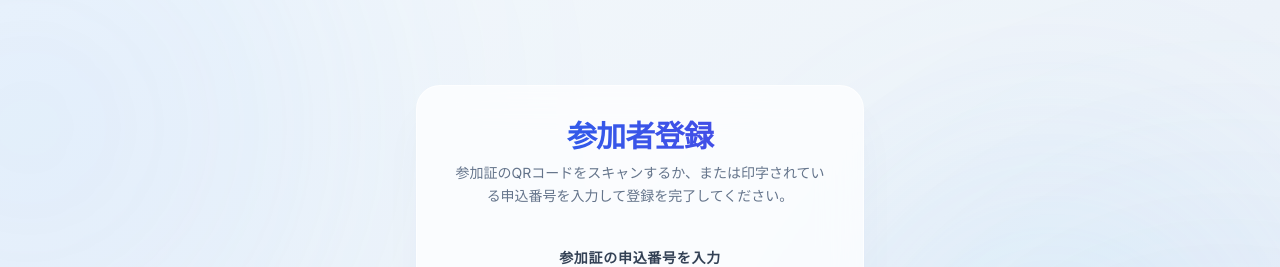
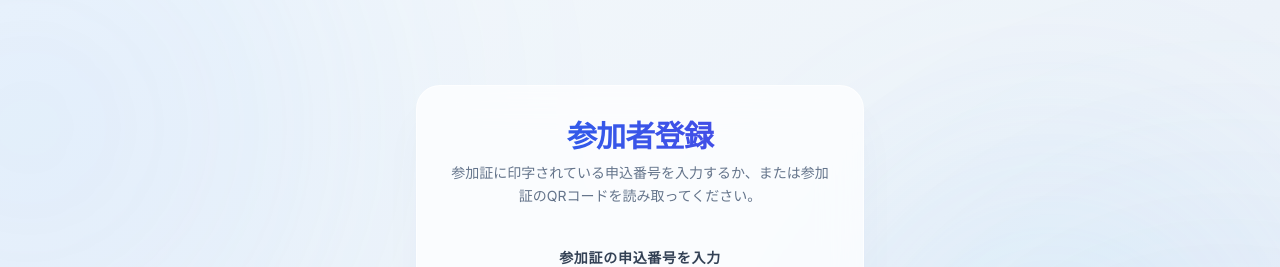
Before and after one commit to jiep1670042-debug/qrbireg, a Next.js app: page /register in a window 1280 px wide. Shown: the top 267 px of the page. Built offline with nearby package versions, Linux system fonts and the light colour scheme; no server answers.

Commit message:
feat:  参加者登録のメッセージ変更

```diff
--- a/app/register/page.tsx
+++ b/app/register/page.tsx
@@ -102,7 +102,7 @@ function RegisterContent() {
             参加者登録
           </h1>
           <p className="text-slate-500 text-sm leading-relaxed">
-            参加証のQRコードをスキャンするか、または印字されている申込番号を入力して登録を完了してください。
+            参加証に印字されている申込番号を入力するか、または参加証のQRコードを読み取ってください。
           </p>
         </div>
 
```
